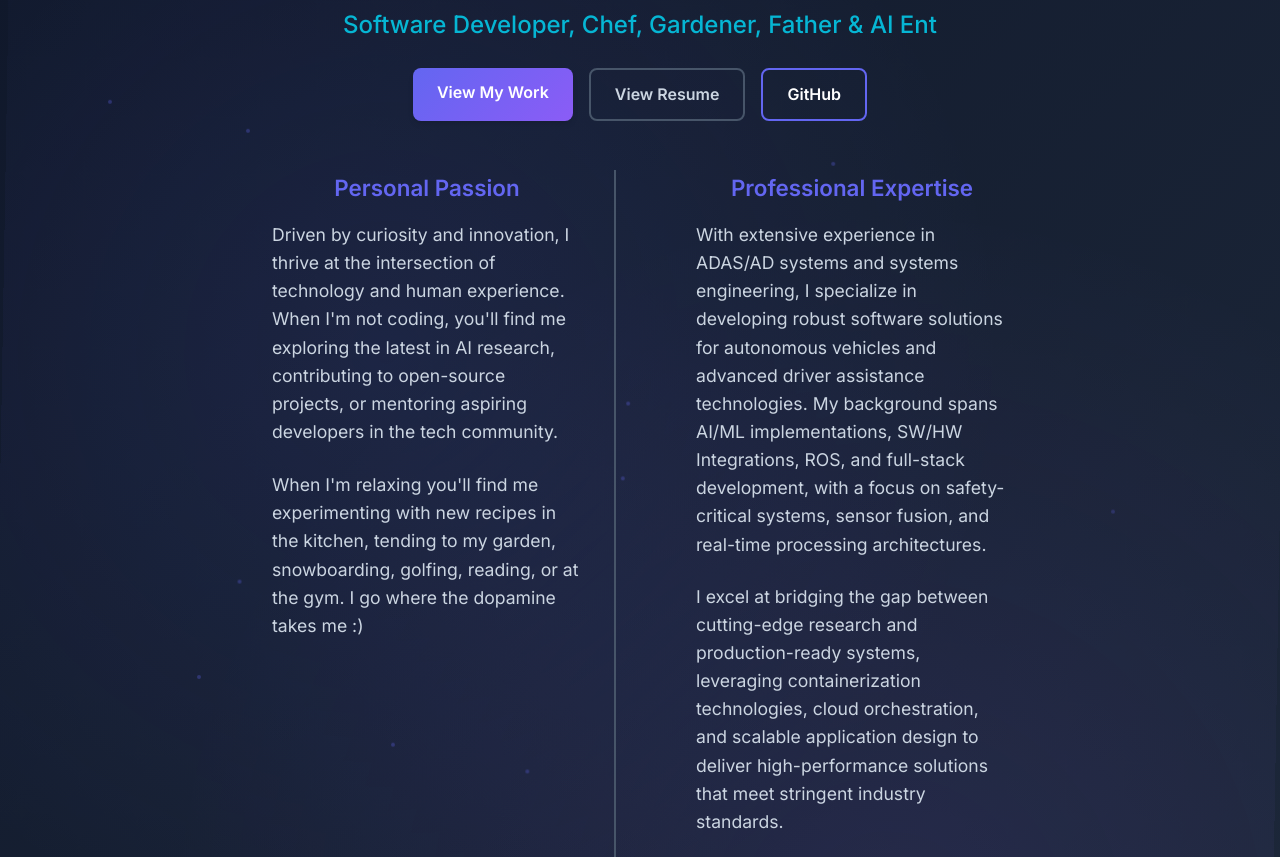
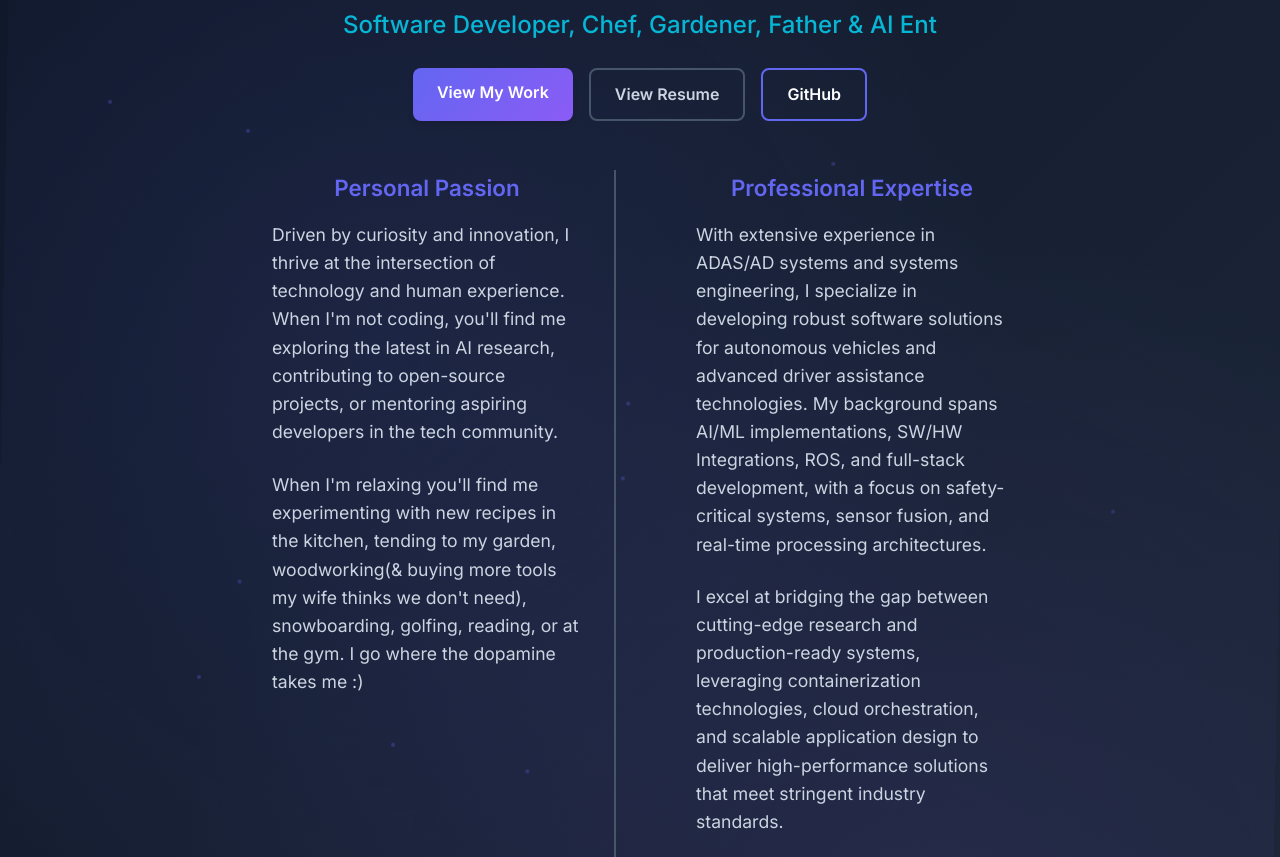
Before and after one commit to thephiltacular/thephiltacular.github.io, a plain HTML site: page index.html in a window 1280 px wide. Shown: the part 202-1059 px from the top of the page. Drawn offline with Linux system fonts and the light colour scheme.

Commit message:
Modified personal bio

```diff
--- a/index.html
+++ b/index.html
@@ -47,7 +47,7 @@
                             or mentoring aspiring developers in the tech community.
                         </p>
                         <p class="hero-description">
-                            When I'm relaxing you'll find me experimenting with new recipes in the kitchen, tending to my garden, snowboarding, golfing, reading, or at the gym.
+                            When I'm relaxing you'll find me experimenting with new recipes in the kitchen, tending to my garden, woodworking(& buying more tools my wife thinks we don't need), snowboarding, golfing, reading, or at the gym.
                             I go where the dopamine takes me :)
                         </p>
                     </div>
```
